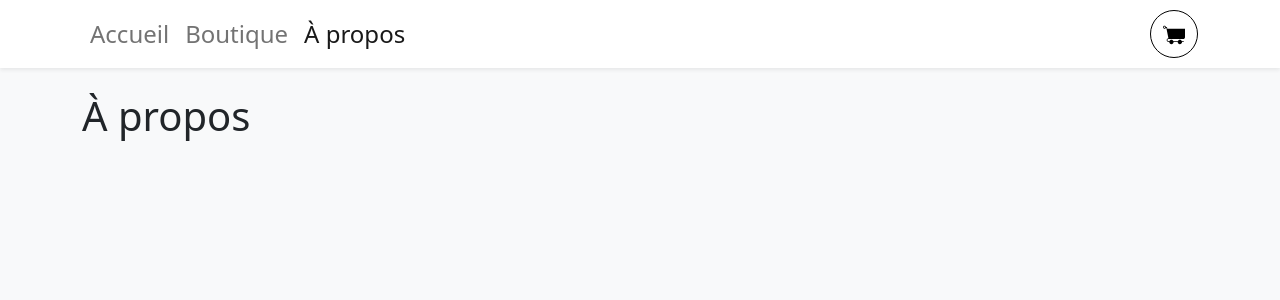
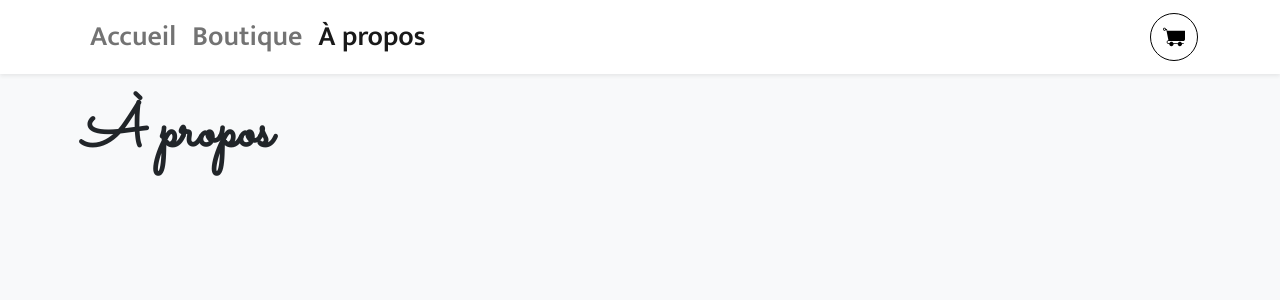
Before and after one commit to FCHDev/my-green-shop, a React (Create React App) app: page /about in a window 1280 px wide. Shown: the top 300 px of the page. Built offline with nearby package versions, Linux system fonts and the light colour scheme.

Commit message:
slight improvements : css

```diff
--- a/public/index.html
+++ b/public/index.html
@@ -12,6 +12,8 @@
     <link rel="apple-touch-icon" href="%PUBLIC_URL%/logo192.png"/>
     <link rel="manifest" href="%PUBLIC_URL%/manifest.json"/>
 
+    <link href="https://fonts.googleapis.com/css2?family=Mukta:wght@400;600;800&family=Sacramento&display=swap" rel="stylesheet">
+
     <title>My Shop</title>
 </head>
 
--- a/src/components/Navbar.tsx
+++ b/src/components/Navbar.tsx
@@ -9,7 +9,7 @@ const Navbar = () => {
     return (
         <NavbarBs sticky="top" className="bg-white shadow-sm mb-4">
             <Container>
-                <Nav className="me-auto d-flex align-items-center justify-content-around" style={{fontSize: "1.5rem"}}>
+                <Nav className="me-auto d-flex align-items-center justify-content-around fw-semibold fs-3" style={{fontSize: "1.5rem"}}>
                     <Nav.Link to="/" as={NavLink}>Accueil</Nav.Link>
                     <Nav.Link to="/store" as={NavLink}>Boutique</Nav.Link>
                     <Nav.Link to="/about" as={NavLink}>À propos</Nav.Link>
--- a/src/components/StoreItem.tsx
+++ b/src/components/StoreItem.tsx
@@ -21,7 +21,7 @@ const StoreItem = ({id, name, price, imgUrl, description}: StoreItemProps) => {
             <Card.Img className="mt-3" variant="top" src={imgUrl} height="250px" style={{objectFit: "contain"}}/>
             <Card.Body className="d-flex flex-column">
                 <Card.Title className="d-flex justify-content-between align-items-baseline mb-4">
-                    <span className="fs-4">{name}</span>
+                    <span className="fs-4 fw-semibold">{name}</span>
                     <span className="ms-2 text-muted">{FormatCurrency(price)}</span>
                 </Card.Title>
                 <div className="mt-auto">
@@ -37,8 +37,8 @@ const StoreItem = ({id, name, price, imgUrl, description}: StoreItemProps) => {
                     </Button>
                     <div style={{marginTop:"1rem"}}>
                         <Collapse in={open} timeout={0}>
-                            <div id="example-collapse-text">
-                                <Card body className="fst-italic mb-3 h-100" style={{width:"auto"}}>
+                            <div id="example-collapse-text" className="border-secondary border-1">
+                                <Card body className="fst-italic mb-3 h-100 border-secondary border-4" style={{width:"auto"}}>
                                     {description}
                                 </Card>
                             </div>
--- a/src/custom.scss
+++ b/src/custom.scss
@@ -1,4 +1,5 @@
 @import "bootstrap/dist/css/bootstrap.min.css";
+//@import url('https://fonts.googleapis.com/css2?family=Mukta:wght@400;600;800&display=swap');
 
 $theme-colors: (
         "primary": #0074d9,
@@ -8,6 +9,21 @@ $theme-colors: (
         "dark": black
 );
 
+* {
+  font-family: 'Mukta', sans-serif;
+}
+
+html {
+  h1, .h1 {
+    font-size: 60px;
+  }
+}
+
+h1, .h1 {
+  font-family: 'Sacramento', cursive;
+}
+
+
 @media screen and (max-width: 428px){
 .category-buttons {
   display: none;
--- a/src/data/dailygreen-db.json
+++ b/src/data/dailygreen-db.json
@@ -40,7 +40,7 @@
     "description": "Profitez de la magie d’un véritable feu de bois. Quelques bûches suffisent pour créer de belles flammes qui crépitent et laissent un parfum agréable pour une soirée inoubliable entre amis ou à deux. Economique et naturel, vous pourrez parfaitement grâce aux braises obtenues, dîner ensemble autour du Kub® en grillant viandes ou poissons grâce aux accessoires disponibles à cet effet. Redécouvrez le plaisir du feu et du BBQ !\nVous pouvez également équiper ce braséro avec un kit au bio-éthanol.\nEquipé de 4 roulettes, il se déplace selon vos désirs.\nKub peut s’habiller de différents bois brut (chêne, frêne, pin, essences exotiques) . La largeur du pourtour du foyer (entre 30 et 40 cm selon modèle) vous permet de tenir vos verres ou assiettes loin de la chaleur ou de vous asseoir pour profiter de la douceur du foyer.\nVous pourrez selon votre choix orner la cuve de pierre de lave pour une meilleure diffusion de la chaleur, de sable ....\nHousse de protection et capot de fermeture du foyer en option\n\nPoids : 100 / 120 Kg selon modèle",
     "id": 4,
     "imgUrl": "https://firebasestorage.googleapis.com/v0/b/dailygreen-f7cd1.appspot.com/o/images%2Ftable-basse.jpgbfe035cb-6e19-4773-88f4-00a4e2fdb507?alt=media&token=ebf6754e-5078-47ef-839a-8c1a493e90eb",
-    "name": "Table basse \"Moche\"",
+    "name": "Table basse 'Kub'",
     "price": 240.90,
     "stock": "3"
   },
--- a/src/pages/About.tsx
+++ b/src/pages/About.tsx
@@ -3,7 +3,7 @@ import React from 'react';
 const About = () => {
     return (
         <div>
-            <h1>À propos</h1>
+            <h1 className="mb-4 fw-bold">À propos</h1>
         </div>
     );
 };
--- a/src/pages/Home.tsx
+++ b/src/pages/Home.tsx
@@ -3,7 +3,7 @@ import React from 'react';
 const Home = () => {
     return (
         <div>
-            <h1>Accueil</h1>
+            <h1 className="mb-4 fw-bold">Accueil</h1>
         </div>
     );
 };
--- a/src/pages/Store.tsx
+++ b/src/pages/Store.tsx
@@ -13,7 +13,7 @@ const Store = () => {
 
     return (
         <>
-            <h1 className="mb-4">Boutique</h1>
+            <h1 className="mb-4 fw-bold">Boutique</h1>
             <div className="category-buttons">
                 <Button className="mb-3 me-5" variant="dark" onClick={() => {
                     setDisplay(
```
